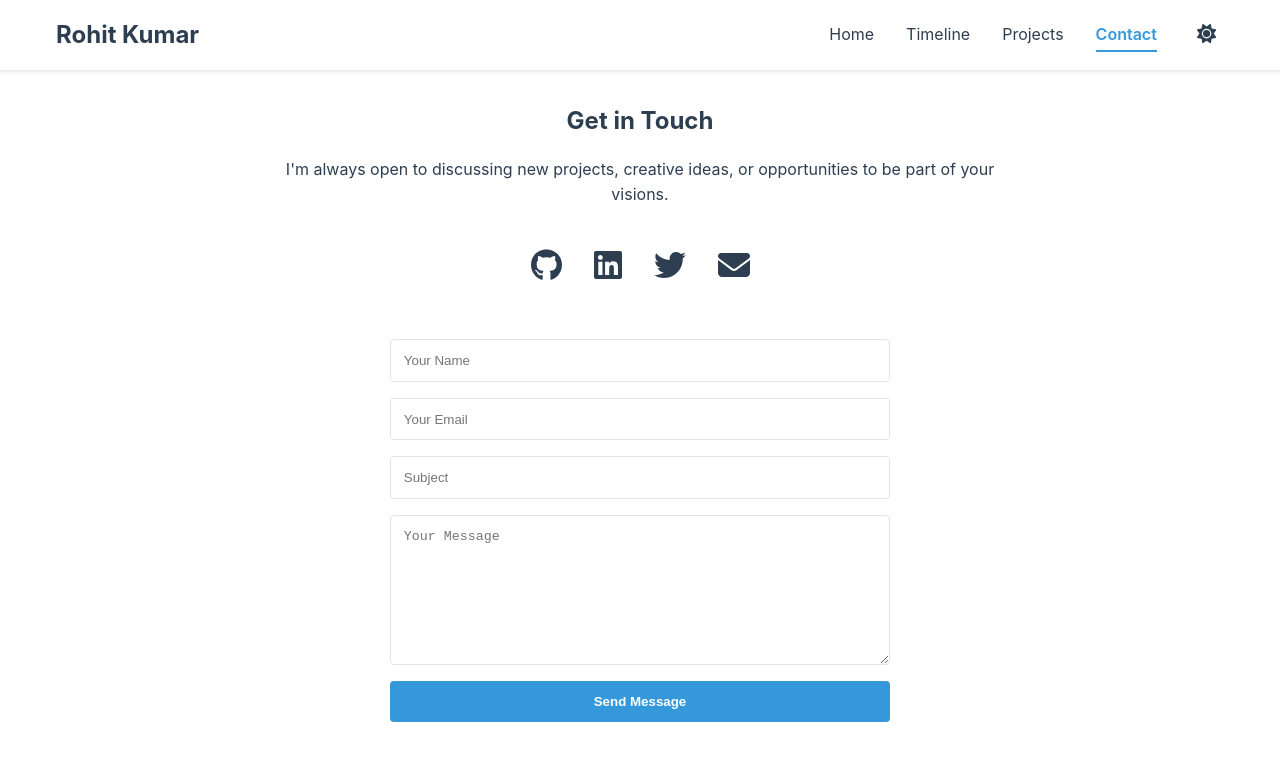
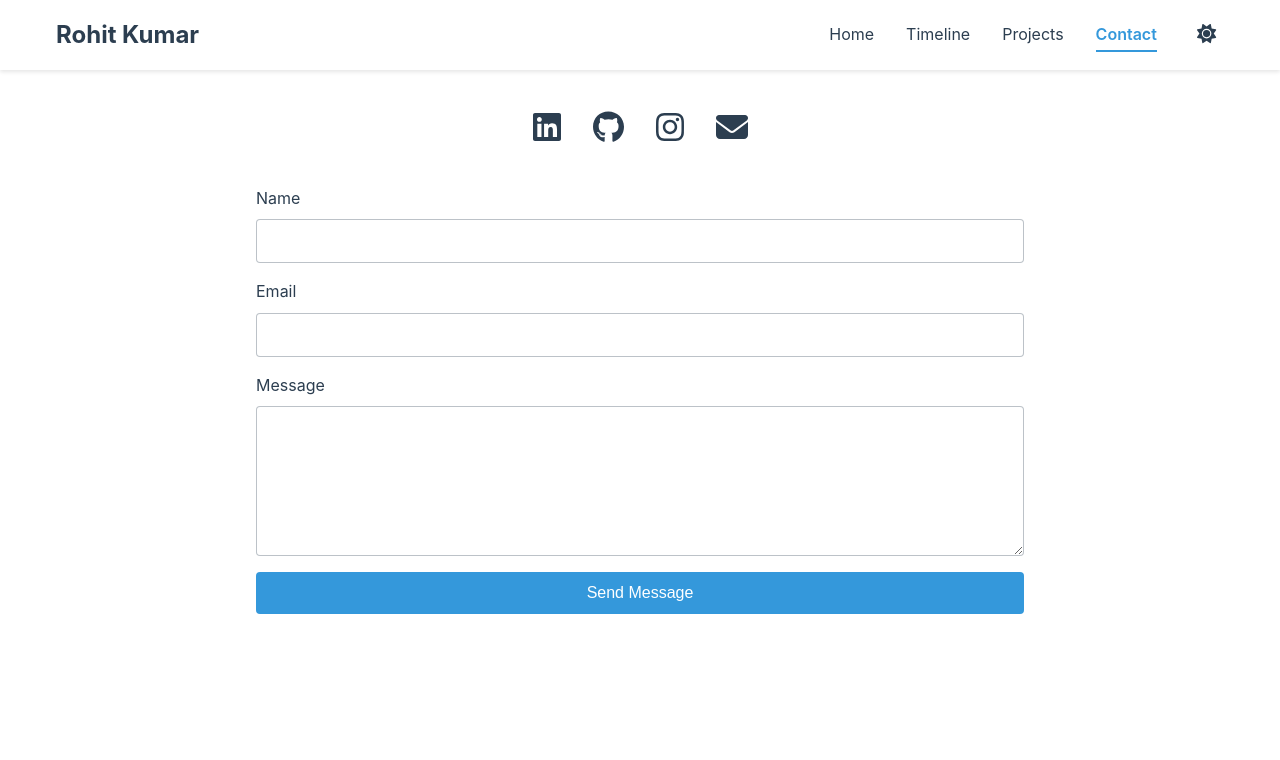
Before and after one commit to rohitdavas/rohitdavas.github.io, a React (Create React App) app: page /#/contact in a window 1280 px wide. Shown: the top 760 px of the page. Built offline with nearby package versions, Linux system fonts and the light colour scheme.

Commit message:
added the working contact file.

```diff
--- a/src/pages/Contact.js
+++ b/src/pages/Contact.js
@@ -1,141 +1,229 @@
-import React from 'react';
+import React, { useState } from 'react';
 import styled from 'styled-components';
 import { FontAwesomeIcon } from '@fortawesome/react-fontawesome';
-import { faGithub, faLinkedin, faTwitter } from '@fortawesome/free-brands-svg-icons';
+import {
+  faLinkedin,
+  faGithub,
+  faInstagram
+} from '@fortawesome/free-brands-svg-icons';
 import { faEnvelope } from '@fortawesome/free-solid-svg-icons';
+import homeContent from '../data/home-content.json';
 
 const ContactContainer = styled.div`
-  padding: 2rem 0;
-`;
-
-const Content = styled.div`
   max-width: 800px;
   margin: 0 auto;
-  padding: 0 1rem;
-  text-align: center;
-`;
-
-const Title = styled.h2`
-  color: ${({ theme }) => theme.heading};
-  margin-bottom: 1rem;
-`;
-
-const Description = styled.p`
-  color: ${({ theme }) => theme.text};
-  margin-bottom: 2rem;
-  line-height: 1.6;
+  padding: 2rem 1rem;
+  display: flex;
+  flex-direction: column;
+  align-items: center;
 `;
 
 const SocialLinks = styled.div`
   display: flex;
-  justify-content: center;
   gap: 2rem;
-  margin-bottom: 3rem;
+  margin-bottom: 2rem;
 `;
 
 const SocialLink = styled.a`
   color: ${({ theme }) => theme.text};
   font-size: 2rem;
-  transition: all 0.3s ease;
+  transition: color 0.3s ease;
 
   &:hover {
     color: ${({ theme }) => theme.link};
-    transform: translateY(-2px);
   }
 `;
 
-const Form = styled.form`
+const ContactForm = styled.form`
+  width: 100%;
   display: flex;
   flex-direction: column;
   gap: 1rem;
-  max-width: 500px;
-  margin: 0 auto;
+`;
+
+const FormGroup = styled.div`
+  display: flex;
+  flex-direction: column;
+`;
+
+const Label = styled.label`
+  margin-bottom: 0.5rem;
+  color: ${({ theme }) => theme.text};
 `;
 
 const Input = styled.input`
-  padding: 0.8rem;
-  border: 1px solid ${({ theme }) => theme.border};
+  padding: 0.75rem;
+  border: 1px solid ${({ theme }) => theme.text}50;
   border-radius: 4px;
-  background: ${({ theme }) => theme.card};
-  color: ${({ theme }) => theme.text};
-  transition: all 0.3s ease;
+  font-size: 1rem;
+`;
 
-  &:focus {
-    outline: none;
-    border-color: ${({ theme }) => theme.link};
-    box-shadow: 0 0 0 2px ${({ theme }) => theme.link}33;
+const TextArea = styled.textarea`
+  padding: 0.75rem;
+  border: 1px solid ${({ theme }) => theme.text}50;
+  border-radius: 4px;
+  font-size: 1rem;
+  min-height: 150px;
+  resize: vertical;
+`;
+
+const SubmitButton = styled.button`
+  background-color: ${({ theme }) => theme.link};
+  color: white;
+  border: none;
+  padding: 0.75rem;
+  border-radius: 4px;
+  font-size: 1rem;
+  cursor: pointer;
+  transition: background-color 0.3s ease;
+
+  &:hover {
+    background-color: ${({ theme }) => theme.link}dd;
+  }
+
+  &:disabled {
+    background-color: ${({ theme }) => theme.text}50;
+    cursor: not-allowed;
   }
 `;
 
-const TextArea = styled.textarea`
-  padding: 0.8rem;
-  border: 1px solid ${({ theme }) => theme.border};
+const StatusMessage = styled.div`
+  margin-top: 1rem;
+  padding: 1rem;
   border-radius: 4px;
-  background: ${({ theme }) => theme.card};
-  color: ${({ theme }) => theme.text};
-  min-height: 150px;
-  transition: all 0.3s ease;
-
-  &:focus {
-    outline: none;
-    border-color: ${({ theme }) => theme.link};
-    box-shadow: 0 0 0 2px ${({ theme }) => theme.link}33;
-  }
-`;
-
-const Button = styled.button`
-  padding: 0.8rem 2rem;
-  background: ${({ theme }) => theme.link};
-  color: white;
-  border: none;
-  border-radius: 4px;
-  font-weight: 600;
-  cursor: pointer;
-  transition: all 0.3s ease;
-
-  &:hover {
-    transform: translateY(-2px);
-    box-shadow: 0 2px 4px ${({ theme }) => theme.shadow};
-  }
+  text-align: center;
+  color: ${({ theme, success }) => success ? theme.success : theme.error};
+  background-color: ${({ theme, success }) => success ? theme.success + '15' : theme.error + '15'};
 `;
 
 const Contact = () => {
-  const handleSubmit = (e) => {
+  const [formData, setFormData] = useState({
+    name: '',
+    email: '',
+    message: ''
+  });
+  const [status, setStatus] = useState({
+    submitting: false,
+    info: { error: false, msg: null }
+  });
+
+  const { socialLinks } = homeContent.profile;
+
+  const handleChange = (e) => {
+    const { name, value } = e.target;
+    setFormData(prev => ({
+      ...prev,
+      [name]: value
+    }));
+  };
+
+  const handleSubmit = async (e) => {
     e.preventDefault();
-    // Add form submission logic here
+    setStatus(prevStatus => ({ ...prevStatus, submitting: true }));
+
+    try {
+      const response = await fetch('https://formspree.io/f/xqakoary', {
+        method: 'POST',
+        headers: {
+          'Content-Type': 'application/json'
+        },
+        body: JSON.stringify(formData)
+      });
+
+      const result = await response.json();
+
+      if (response.ok) {
+        setStatus({
+          submitting: false,
+          info: { error: false, msg: 'Thanks for your message and time. ! I will get back to you soon.' }
+        });
+        // Reset form
+        setFormData({ name: '', email: '', message: '' });
+      } else {
+        setStatus({
+          submitting: false,
+          info: { error: true, msg: result.error || 'Something went wrong. Please try again.' }
+        });
+      }
+    } catch (error) {
+      setStatus({
+        submitting: false,
+        info: { error: true, msg: 'Network error. Please try again.' }
+      });
+    }
   };
 
   return (
     <ContactContainer>
-      <Content>
-        <Title>Get in Touch</Title>
-        <Description>
-          I'm always open to discussing new projects, creative ideas, or opportunities to be part of your visions.
-        </Description>
-
-        <SocialLinks>
-          <SocialLink href="https://github.com/yourusername" target="_blank" rel="noopener noreferrer">
+      <SocialLinks>
+        {socialLinks.linkedin && (
+          <SocialLink href={socialLinks.linkedin} target="_blank" rel="noopener noreferrer">
+            <FontAwesomeIcon icon={faLinkedin} />
+          </SocialLink>
+        )}
+        {socialLinks.github && (
+          <SocialLink href={socialLinks.github} target="_blank" rel="noopener noreferrer">
             <FontAwesomeIcon icon={faGithub} />
           </SocialLink>
-          <SocialLink href="https://linkedin.com/in/yourusername" target="_blank" rel="noopener noreferrer">
-            <FontAwesomeIcon icon={faLinkedin} />
+        )}
+        {socialLinks.instagram && (
+          <SocialLink href={socialLinks.instagram} target="_blank" rel="noopener noreferrer">
+            <FontAwesomeIcon icon={faInstagram} />
           </SocialLink>
-          <SocialLink href="https://twitter.com/yourusername" target="_blank" rel="noopener noreferrer">
-            <FontAwesomeIcon icon={faTwitter} />
-          </SocialLink>
-          <SocialLink href="mailto:your.email@example.com">
+        )}
+        {socialLinks.email && (
+          <SocialLink href={`mailto:${socialLinks.email}`}>
             <FontAwesomeIcon icon={faEnvelope} />
           </SocialLink>
-        </SocialLinks>
+        )}
+      </SocialLinks>
 
-        <Form onSubmit={handleSubmit}>
-          <Input type="text" placeholder="Your Name" required />
-          <Input type="email" placeholder="Your Email" required />
-          <Input type="text" placeholder="Subject" required />
-          <TextArea placeholder="Your Message" required />
-          <Button type="submit">Send Message</Button>
-        </Form>
-      </Content>
+      <ContactForm onSubmit={handleSubmit}>
+        <FormGroup>
+          <Label htmlFor="name">Name</Label>
+          <Input
+            type="text"
+            id="name"
+            name="name"
+            value={formData.name}
+            onChange={handleChange}
+            required
+          />
+        </FormGroup>
+        <FormGroup>
+          <Label htmlFor="email">Email</Label>
+          <Input
+            type="email"
+            id="email"
+            name="email"
+            value={formData.email}
+            onChange={handleChange}
+            required
+          />
+        </FormGroup>
+        <FormGroup>
+          <Label htmlFor="message">Message</Label>
+          <TextArea
+            id="message"
+            name="message"
+            value={formData.message}
+            onChange={handleChange}
+            required
+          />
+        </FormGroup>
+        <SubmitButton
+          type="submit"
+          disabled={status.submitting}
+        >
+          {status.submitting ? 'Sending...' : 'Send Message'}
+        </SubmitButton>
+
+        {status.info.msg && (
+          <StatusMessage success={!status.info.error}>
+            {status.info.msg}
+          </StatusMessage>
+        )}
+      </ContactForm>
     </ContactContainer>
   );
 };
```
